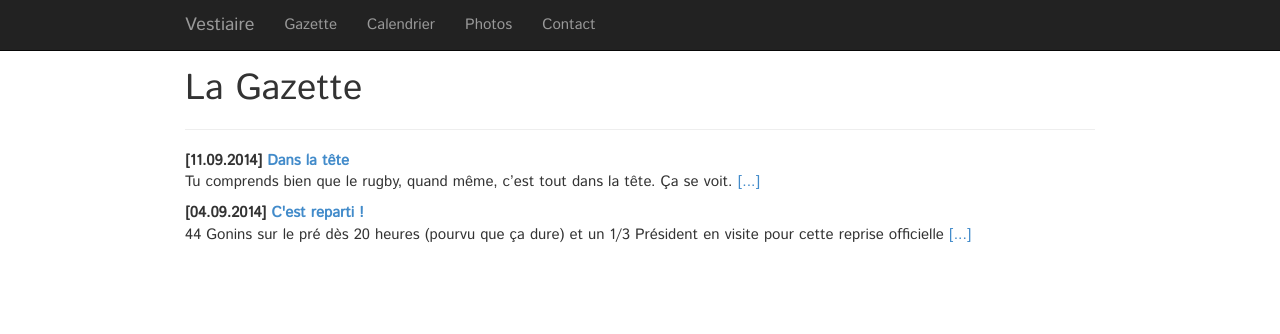
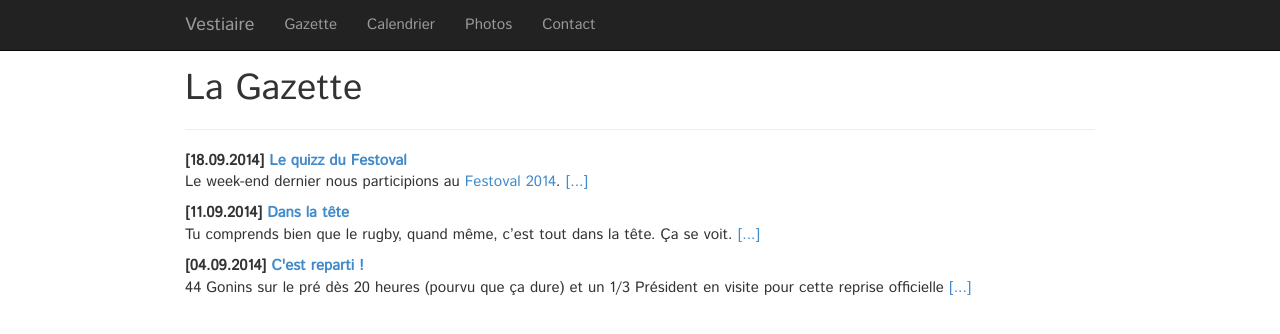
Before and after one commit to fcabestre/Gonins, a Jekyll site: the page built from gazette.html, in a window 1280 px wide. Shown: the top 334 px of the page. Built offline with Jekyll 4.4.1, drawn with Linux system fonts in a browser that asks for light colours; nearby versions of some CDN libraries.

Commit message:
Ajout d'un billet/quizz sur le Festoval
+ Attribution des billets à leurs auteurs
+ Retouches de CSS mineures

```diff
--- a/_posts/2014-09-11-c-est-dans-la-tete.html
+++ b/_posts/2014-09-11-c-est-dans-la-tete.html
@@ -34,5 +34,7 @@ title: Dans la tête
         <p>On n’est pas sûr que ce soit les images qu’il faut montrer aux mamans pour qu’elles inscrivent leur petit à
         l’école de rugby, ni à nos moitiés qui pensent qu’on s’amuse ou qu’on fait du sport le mercredi soir. Non, nous
         on joue au rugby, et comme tu peux le voir, on a la gueule de l’emploi.
+
+        <p>Manu
     </div>
 </div>
--- /dev/null
+++ b/_posts/2014-09-18-nouvelles-recrues.html
@@ -0,0 +1,55 @@
+---
+layout: posts_responsive
+title: Le quizz du Festoval
+excerpt: Le week-end dernier nous participions au <a href="http://www.toulouse.fr/web/sports/-/actu-le-rugby-dans-tous-ses-etats-les-temps-forts-du-festoval-2014?redirect=%2Fweb%2Fsports%2Fgrands-rdv-sportifs%2Frugby">Festoval 2014</a>.
+---
+
+<div class="row posts">
+    <div class="col-md-12">
+        Le week-end dernier nous participions au <a
+            href="http://www.toulouse.fr/web/sports/-/actu-le-rugby-dans-tous-ses-etats-les-temps-forts-du-festoval-2014?redirect=%2Fweb%2Fsports%2Fgrands-rdv-sportifs%2Frugby">Festoval
+        2014</a>. Voici la photo d'après-match avec nos deux nouvelles recrues (on n'a pas tout perdu).
+        Saurez-vous deviner qui c'est&#8239;? (ceux qui étaient présents n'ont pas le droit de jouer).
+    </div>
+</div>
+
+<div class="row">
+    <div class="col-md-10 col-md-offset-1 posts-photo">
+        <div class="carousel slide" data-interval="false" data-ride="carousel">
+            <!-- Wrapper for slides -->
+            <div class="carousel-inner" onclick="onClick()">
+                <div class="item active">
+                    <img src="{{ site.baseurl }}/img/Quizz.jpg" alt="Les nouvelles recrues" class="thumbnail">
+                    <div class="carousel-caption">
+                        <strong>Réponse en cliquant sur l'image</strong>
+                    </div>
+                </div>
+                <div class="item">
+                    <img src="{{ site.baseurl }}/img/QuizzResult.jpg" alt="Les nouvelles recrues" class="thumbnail">
+                    <div class="carousel-caption">
+                        Émile Ntamack et Trevor Brennan
+                    </div>
+                </div>
+            </div>
+        </div>
+    </div>
+</div>
+
+<div class="row posts">
+    <div class="col-md-12">
+        <p>Ah, vous vouliez aussi connaître le résultat final&#8239;?
+
+        <p>Disons que nous n'avons pas démérité et avons porté haut et fort nos couleurs, plus d'un point de vue «&#8239;esprit
+        rugby&#8239;» et fair-play, qu'au niveau des résultats. Il faut dire quand même aussi que notre moyenne d'âge était aujourd'hui globalement supérieure d'au moins 25 ans de la plupart des autres équipes.
+
+        <p>Nous sommes arrivés en finale du... repêchage.
+
+        <p>Alain
+    </div>
+</div>
+
+<script type="text/javascript">
+    function onClick() {
+        $('.carousel').carousel(1);
+    }
+</script>
--- a/css/gonins.css
+++ b/css/gonins.css
@@ -29,6 +29,16 @@ body {
     padding-bottom: 1em;
 }
 
+.posts-photo-no-bottom-padding {
+    padding-top: 1em;
+}
+
+.posts-photo-no-bottom-padding button {
+    position: relative;
+    left: 10px;
+    top: -75px;
+}
+
 #calendar {
     margin-top: 1em;
 }
```
Also changed, not shown: img/Quizz.jpg (added), img/QuizzResult.jpg (added).
